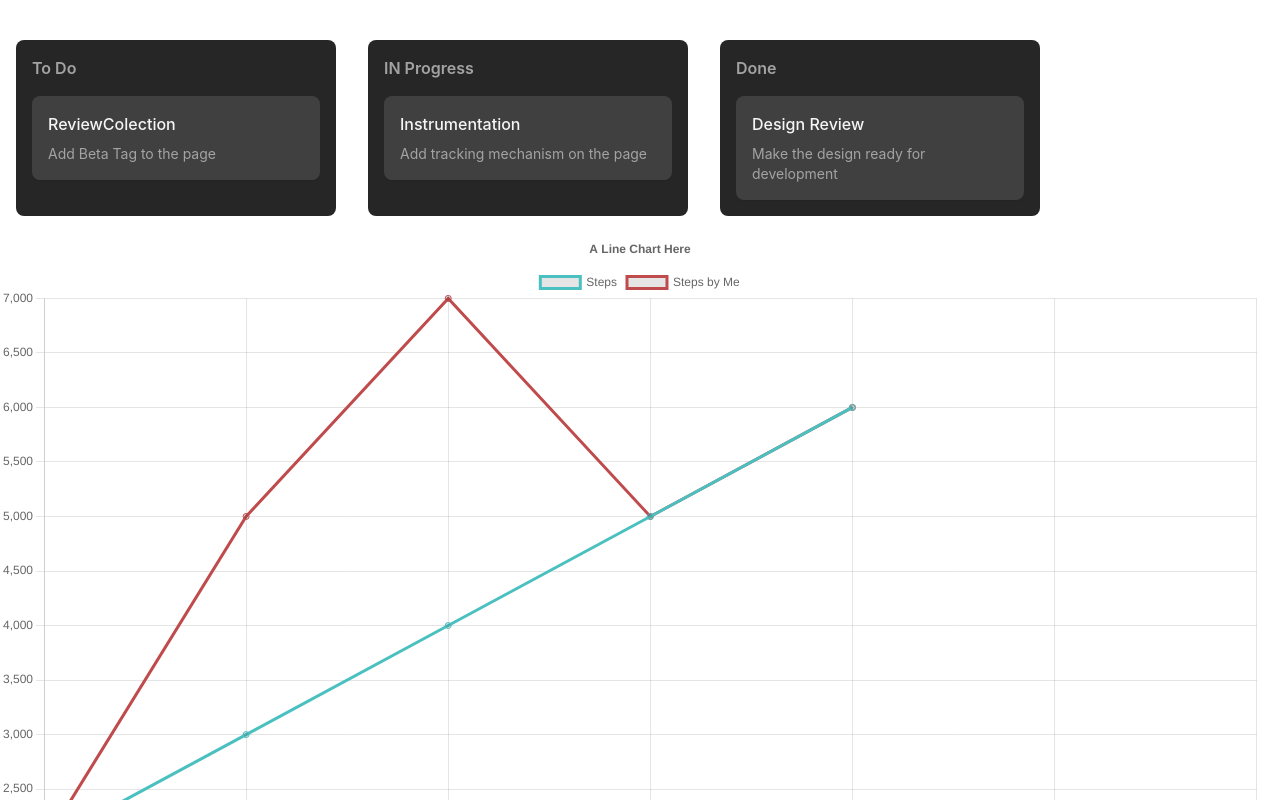
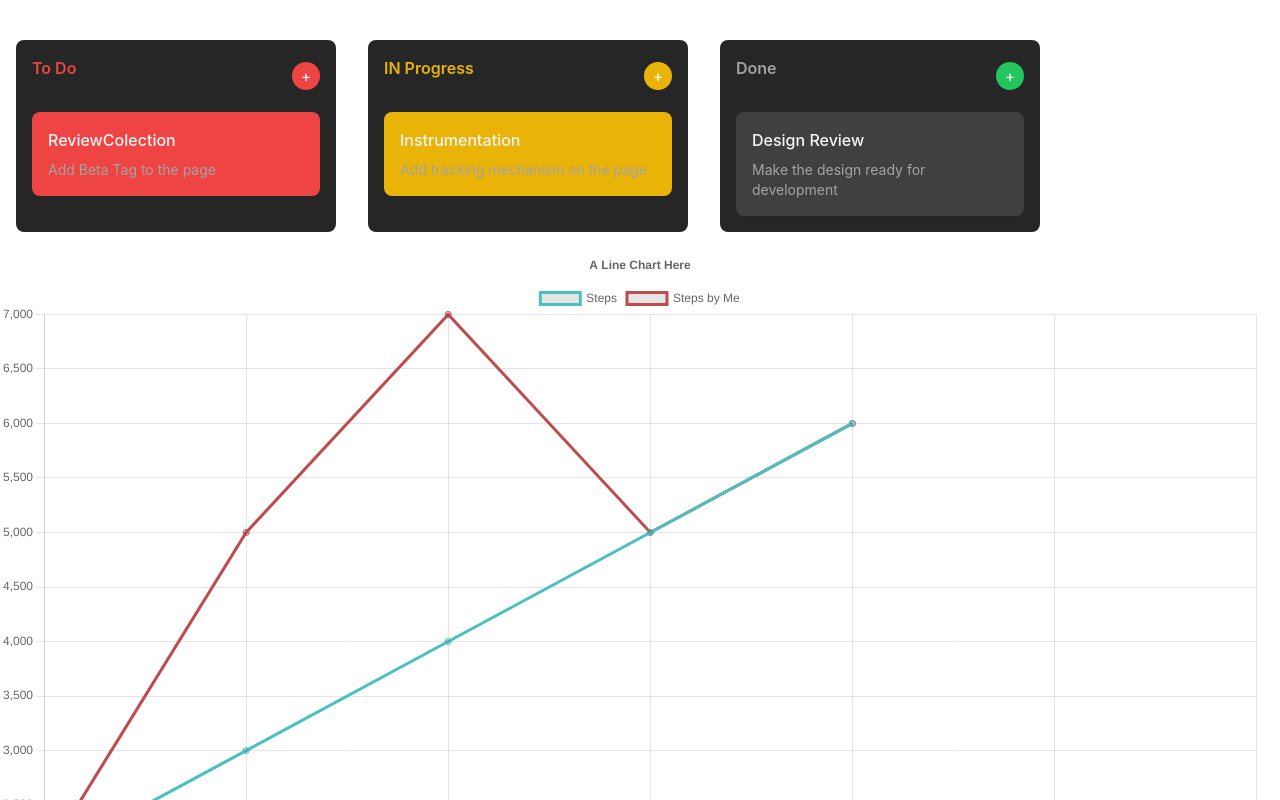
Before and after one commit to vintiAGRAWAL/Data-Visualization, a React (Create React App) app: page / in a window 1280 px wide. Shown: the top 800 px of the page. Built offline with nearby package versions, Linux system fonts and the light colour scheme.

Commit message:
feat: Add task from UI

```diff
--- a/src/components/Column.js
+++ b/src/components/Column.js
@@ -1,13 +1,58 @@
 import { Task } from "./Task";
 import { useDroppable } from "@dnd-kit/core";
-export const Column = ({ column, tasks }) => {
+import { useState } from "react";
+export const Column = ({ column, tasks, onAddTask }) => {
   const { setNodeRef } = useDroppable({ id: column.id });
+  const [newTask, setNewTask] = useState({ title: "", desc: "" });
+  const [isAdding, setIsAdding] = useState(false);
+
+  const handleAddTask = () => {
+    if (newTask.title.trim() === "" && newTask.desc.trim() === "") return;
+    onAddTask(column.id, newTask.title, newTask.desc);
+    setNewTask({ title: "", desc: "" });
+    setIsAdding(false);
+  };
   return (
     <div
       ref={setNodeRef}
       className="flex w-80 flex-col rounded-lg bg-neutral-800 p-4"
     >
-      <h2 className="mb-4 font-semibold text-neutral-400">{column.title}</h2>
+      <div className="flex justify-between items-center mb-4">
+        <h2 className={`mb-4 font-semibold text-neutral-400 ${column.color}`}>
+          {column.title}
+        </h2>
+        <button
+          className={`text-white bg-green-500 rounded-full w-7 h-7 flex items-center justify-center ${column.bgcolor}`}
+          onClick={() => setIsAdding(!isAdding)}
+        >
+          +
+        </button>
+      </div>
+
+      {isAdding && (
+        <div classNamw="mb-4">
+          <input
+            type="text"
+            placeholder="Task Title"
+            value={newTask.title}
+            onChange={(e) => setNewTask({ ...newTask, title: e.target.value })}
+            className="w-full p-2 mb-2 text-black rounded"
+          ></input>
+          <input
+            type="text"
+            placeholder="Task Description"
+            value={newTask.desc}
+            onChange={(e) => setNewTask({ ...newTask, desc: e.target.value })}
+            className="w-full p-2 mb-2 text-black rounded"
+          ></input>
+          <button
+            onClick={handleAddTask}
+            className={`w-full bg-blue-500 text-white p-2 rounded mb-2 ${column.bgcolor}`}
+          >
+            Add Task
+          </button>
+        </div>
+      )}
       <div className="flex flex-1 flex-col gap-4">
         {tasks.map((task) => {
           return <Task key={task.id} task={task}></Task>;
--- a/src/components/DraggableTable.js
+++ b/src/components/DraggableTable.js
@@ -1,12 +1,21 @@
 import React, { useState } from "react";
 import { Column } from "./Column";
 import { DndContext } from "@dnd-kit/core";
-import { useDragDropContext, useDroppable, useDraggable } from "@dnd-kit/core";
 
 const Columns = [
-  { id: "TODO", title: "To Do" },
-  { id: "IN_PROGRESS", title: "IN Progress" },
-  { id: "DONE", title: "Done" },
+  { id: "TODO", title: "To Do", color: "text-red-500", bgcolor: "bg-red-500" },
+  {
+    id: "IN_PROGRESS",
+    title: "IN Progress",
+    color: "text-yellow-500",
+    bgcolor: "bg-yellow-500",
+  },
+  {
+    id: "DONE",
+    title: "Done",
+    color: "text-green-500",
+    bgcolor: "bg-green-500",
+  },
 ];
 
 const Initial_Tasks = [
@@ -32,6 +41,17 @@ const Initial_Tasks = [
 
 export const DraggableTable = () => {
   const [tasks, setTasks] = useState(Initial_Tasks);
+
+  const handleAddTask = (columnId, title, desc) => {
+    const newTask = {
+      id: Date.now().toString(),
+      title,
+      desc,
+      status: columnId,
+    };
+    setTasks((prevTasks) => [...prevTasks, newTask]);
+  };
+
   const handleDragEnd = (event) => {
     const { active, over } = event;
     if (!over) {
@@ -62,6 +82,7 @@ export const DraggableTable = () => {
                 key={c.id}
                 column={c}
                 tasks={tasks.filter((task) => task.status === c.id)}
+                onAddTask={handleAddTask}
               />
             );
           })}
--- a/src/components/Task.js
+++ b/src/components/Task.js
@@ -10,12 +10,20 @@ export const Task = ({ task }) => {
       }
     : undefined;
 
+  const statusColor = {
+    TODO: "bg-red-500",
+    IN_PROGRESS: "bg-yellow-500",
+    DONE: "bg-green-600",
+  };
+
   return (
     <div
       ref={setNodeRef}
       {...listeners}
       {...attributes}
-      className="cursor-grab rounded-lg bg-neutral-700 p-4 shadow-sm hover:shadow-md"
+      className={`cursor-grab rounded-lg bg-neutral-700 p-4 shadow-sm hover:shadow-md ${
+        statusColor[task.status]
+      }`}
       style={style}
     >
       <h3 className="font-medium text-neutral-100">{task.title}</h3>
```
